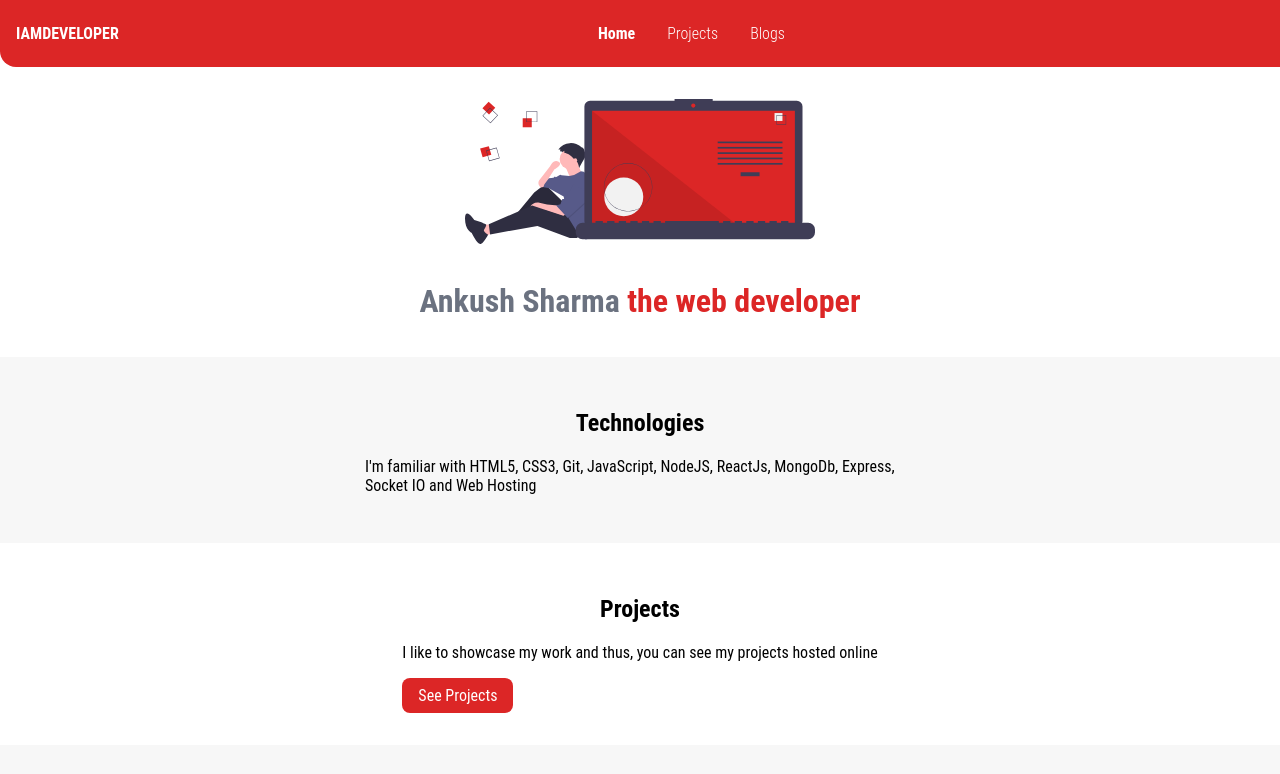
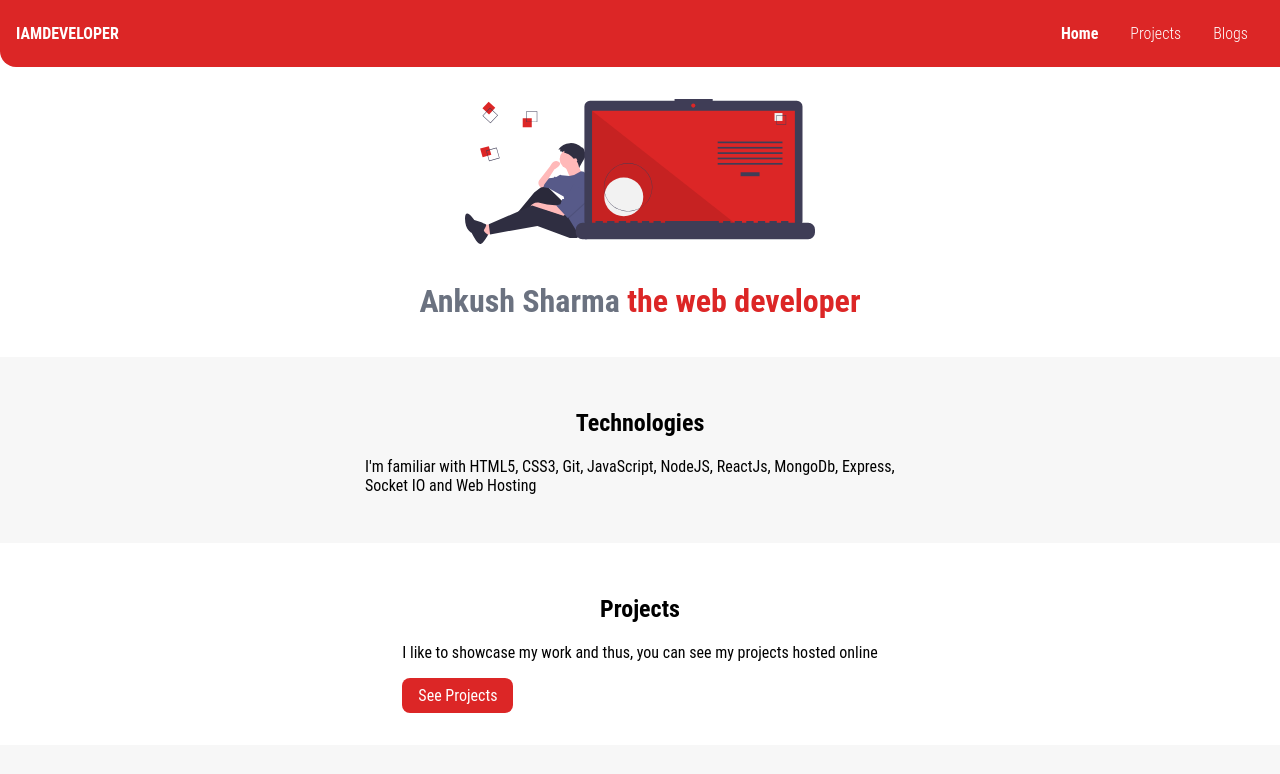
Before and after one commit to ankushpndt/Portfolio-main, a plain HTML site: page index.html in a window 1280 px wide. Shown: the top 774 px of the page. Drawn offline with Linux system fonts and the light colour scheme.

Commit message:
style: fixed styling in index.html

```diff
--- a/index.html
+++ b/index.html
@@ -14,7 +14,7 @@
 				<span>&#9776;</span>
 			</button>
 
-			<ul class="list-non-bullet nav-pills" id="nav-ul">
+			<ul class="list nav-pills" id="nav-ul">
 				<li class="list-item-inline">
 					<a class="link link-active" href="/">Home</a>
 				</li>
```
